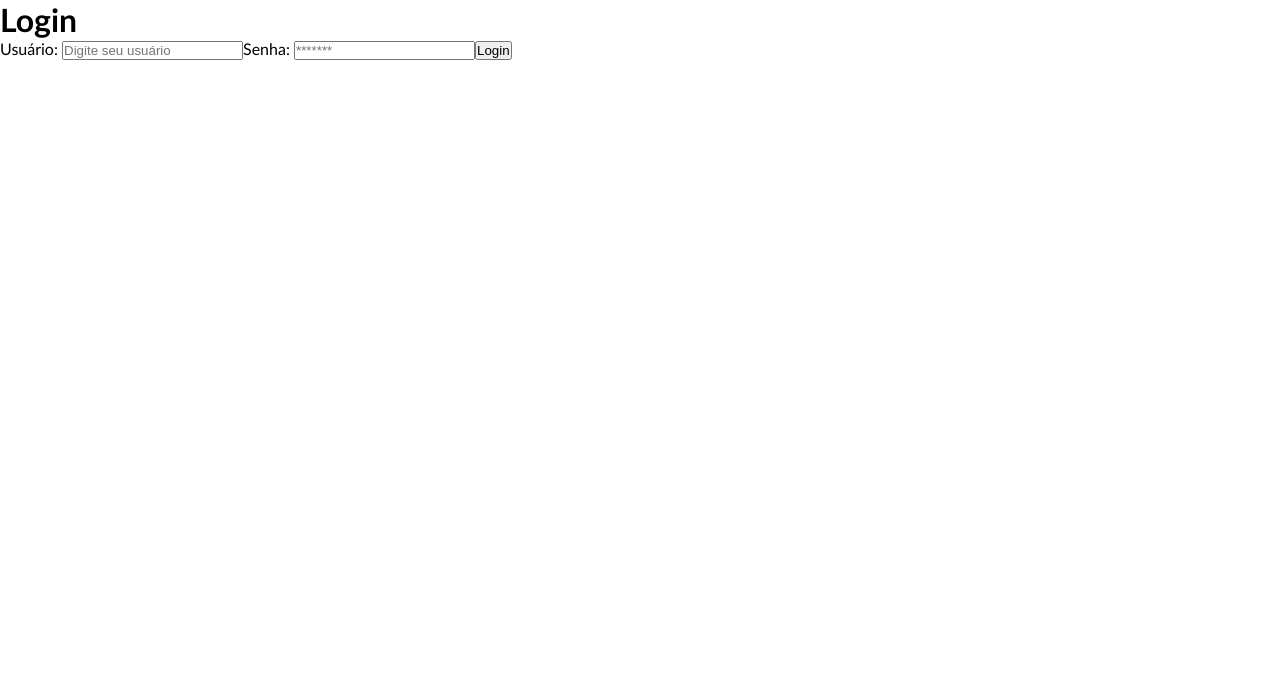
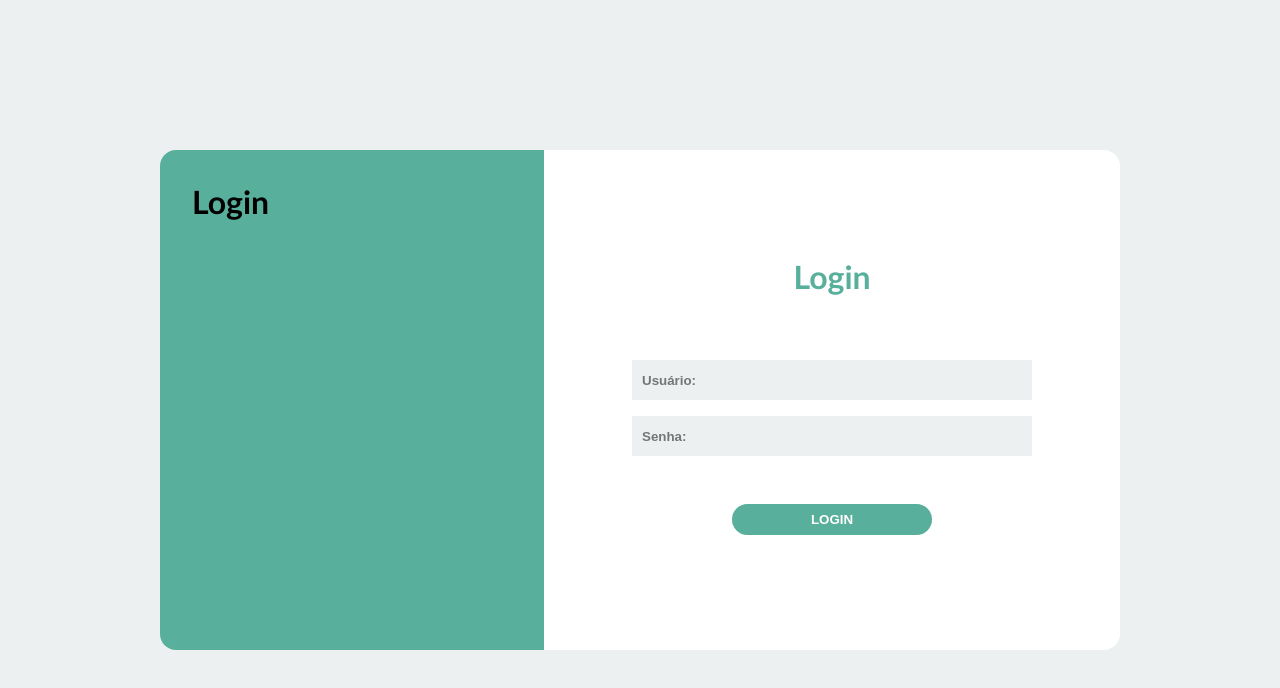
Before and after one commit to vtrajanodev/feedbackscontinuosfront, a React (Create React App) app: page /login in a window 1280 px wide. Shown: the top 688 px of the page. Built offline with nearby package versions, Linux system fonts and the light colour scheme.

Commit message:
Estilizaçao do Login

```diff
--- a/src/pages/Login/Login.jsx
+++ b/src/pages/Login/Login.jsx
@@ -1,12 +1,11 @@
 import { Formik, Field, Form } from 'formik';
 // import { useContext } from 'react';
 // import { AuthContext } from '../context/AuthContext';
-import styles from './login.module.css';
+import styles from '../styles/loginAndRegister.module.css';
 
 export const Login = () => {
   return (
-    <div className={styles.content}>
-    <h1>Login</h1>
+    <div className={styles.registerUserContainer}>
     <Formik
       initialValues={{
         user: '',
@@ -17,13 +16,26 @@ export const Login = () => {
       }}
     >
       <Form>
-        <label htmlFor="user">Usuário: </label>
-        <Field id="user" name="user" placeholder="Digite seu usuário" />
+      <div className={styles.content}>
+          <div className={styles.signIn}>
+            <h1>Login</h1>
+          </div>
 
-        <label htmlFor="password">Senha: </label>
-        <Field id="password" name="password" placeholder="*******" />
+        <div className={styles.registerForm}>
+          <h1>Login</h1>
+          <div>
+            <Field id="user" name="user" placeholder="Usuário: " />
+          </div>
 
-        <button type="submit">Login</button>
+          <div>
+            <Field id="password" name="password" placeholder="Senha: " />
+          </div>
+
+          <div className={styles.buttonSubmit}>
+            <button type="submit">Login</button>
+          </div>
+        </div>
+      </div>
       </Form>
     </Formik>
   </div>
--- a/src/pages/Login/login.module.css
+++ /dev/null
@@ -1,3 +0,0 @@
-.content {
-
-}
--- a/src/pages/RegisterUser/RegisterUser.jsx
+++ b/src/pages/RegisterUser/RegisterUser.jsx
@@ -1,5 +1,5 @@
 import { Field, Form, Formik } from 'formik';
-import styles from './registerUser.module.css';
+import styles from '../styles/loginAndRegister.module.css';
 
 
 
```
Also changed, not shown: src/pages/styles/loginAndRegister.module.css (renamed from src/pages/RegisterUser/registerUser.module.css).
